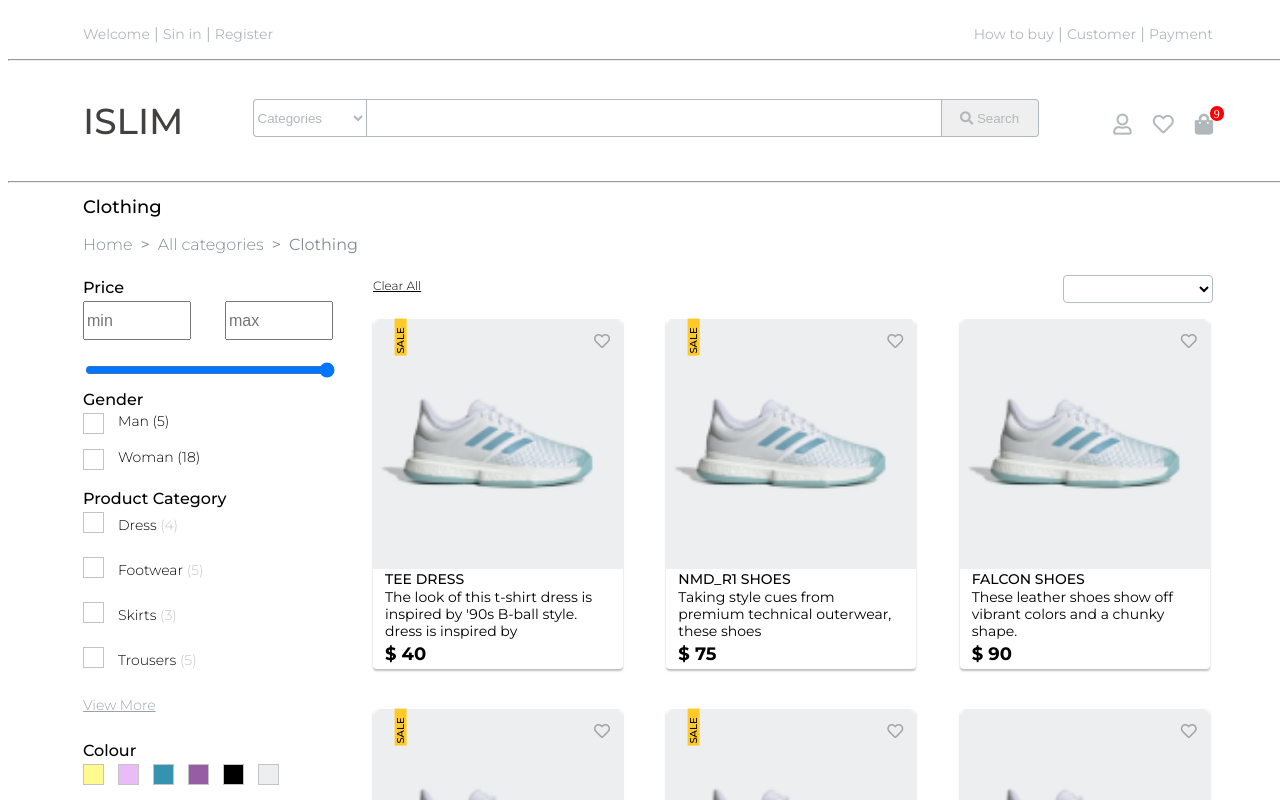
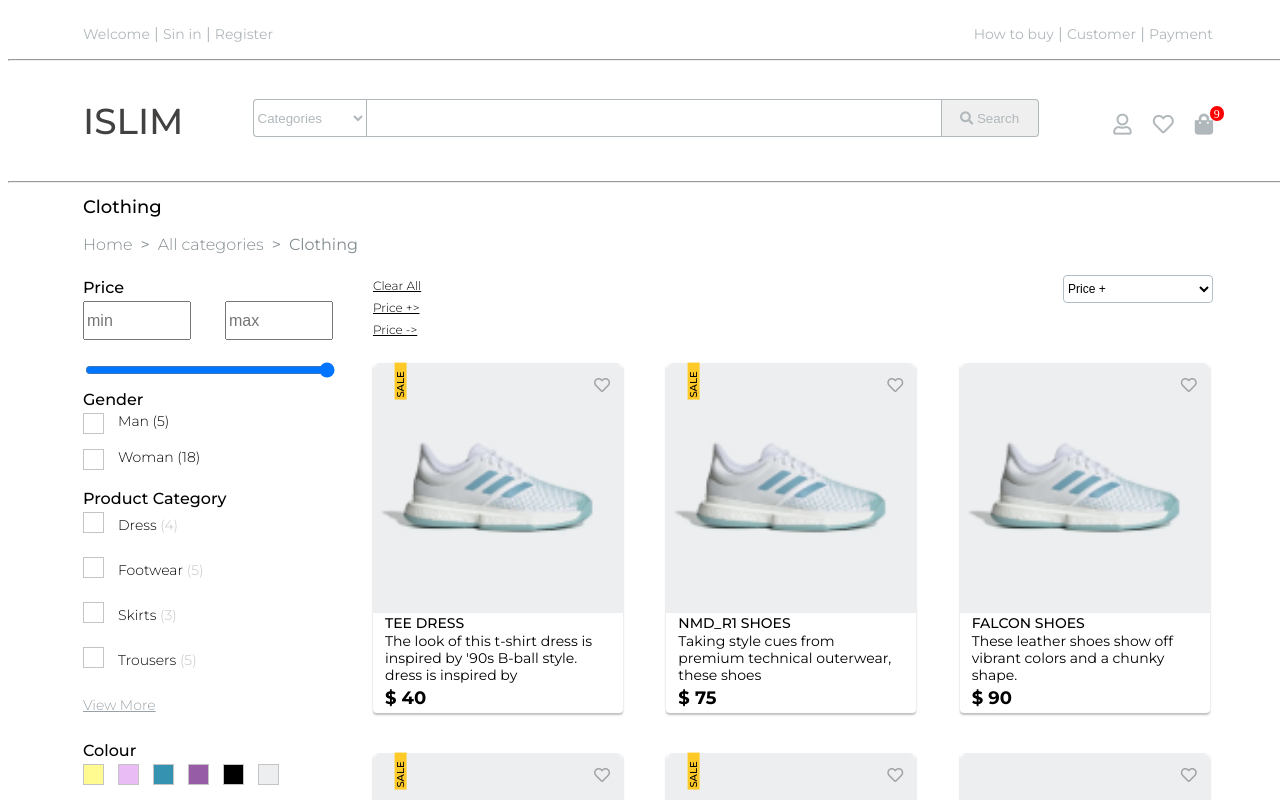
Before and after one commit to mebius01/islim2, a Vue app: page / in a window 1280 px wide. Shown: the top 800 px of the page. Built offline with nearby package versions, Linux system fonts and the light colour scheme; what vue-lodash would draw is missing.

Commit message:
sort for price....

```diff
--- a/src/components/Catalog.vue
+++ b/src/components/Catalog.vue
@@ -180,7 +180,6 @@
       </div>
     </aside>
     <article>
-      <div>
       <div class="tag_section">
         <div class="tag_list" v-for="a in {gender, category, color, size, brend, style, season, material}" v-bind:key="a.id">
           <div class="tag_list" v-for="(i, index) in a" :key="index">
@@ -195,18 +194,14 @@
         style.splice(0);
         season.splice(0);
         material.splice(0)">Clear all</a>
-        <!-- <select name="Sort By" v-model="sortBy">
-          <option value="name">Name</option>
-          <option value="category">Category</option>
-          <option value="brend">Brend</option>
-          <option value="material">Material</option>
-          <option value="color">Color</option>
-          <option value="size">Size</option>
-        </select> -->
-        <select name="Sort By" v-model="sortBy">
-          <option value="Categories">Sort By +</option>
-          <option value="Categories">Sort By -</option>
+        <select name="Sort By">
+          <option value="Price" @click="sortPrice_De()">Price +</option>
+          <option value="Price" @click="sortPrice_Ae()">Price -</option>
         </select>
+        <br>
+        <a  @click="sortPrice_De()">Price +></a>
+        <br>
+        <a  @click="sortPrice_Ae()">Price -></a>
       </div>
       <div class="islim">
         <div v-for="(item, index) in computedProducts" v-bind:key="index">
@@ -230,7 +225,6 @@
             </div>
             <div class="price">
                 $ {{item.price}}
-              </div>
               </div>
           </div>
         </div>
@@ -272,7 +266,6 @@
       style: [],
       season: [],
       material: [],
-      sortBy: 'name',
       count: 0
     }
   },
@@ -285,6 +278,18 @@
         this.count++
       }
       this.$emit('love', {count: this.count})
+    },
+    sortPrice_De() {
+      this.computedProducts.sort(function(a, b) {
+        return a.price - b.price
+      })
+      console.log("SORT DE", this.computedProducts)
+    },
+    sortPrice_Ae() {
+      this.computedProducts.sort(function(a, b) {
+        return b.price - a.price
+      })
+      console.log("SORT AE", this.computedProducts)
     }
   },
   computed: {
@@ -325,10 +330,15 @@
   }
 }
 // https://developer.mozilla.org/ru/docs/Web/JavaScript/Reference/Global_Objects/Array/sort
+// https://laracasts.com/discuss/channels/vue/how-to-implement-a-range-filter-like-between-in-sql
+// https://www.fareez.info/blog/pagination-component-using-vuejs/
 </script>
 
 <!-- Add "scoped" attribute to limit CSS to this component only -->
 <style scoped>
+a {
+  cursor: pointer;
+}
 .color_css{
   display: inline-block;
   margin-bottom: 10px
```
Lines whose indentation alone changed are shown as unchanged.
